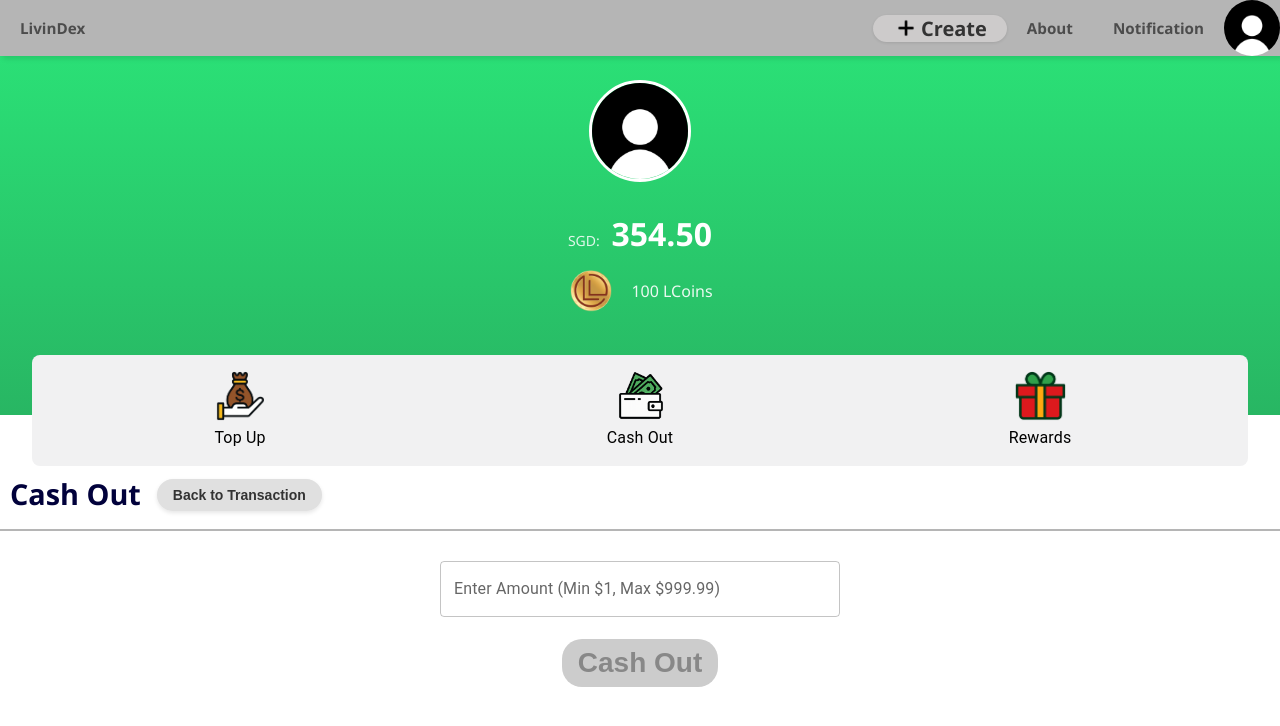
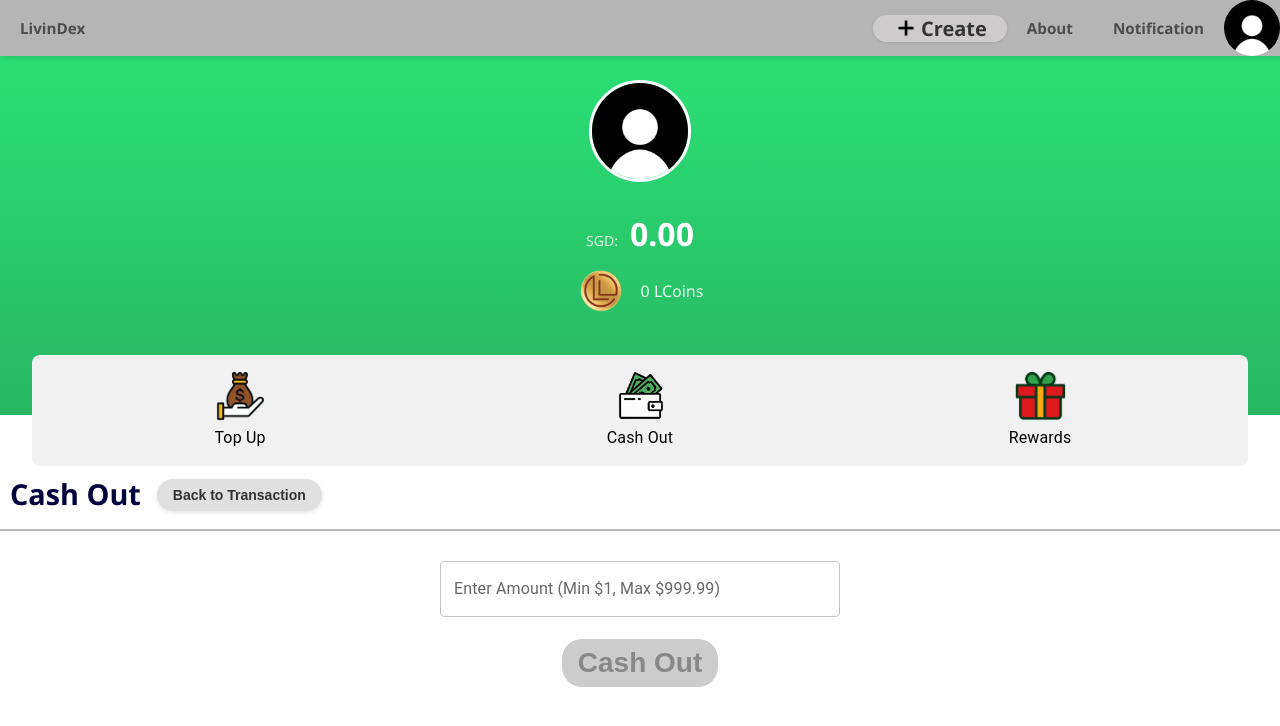
Before and after one commit to kinyean/LivinDex, a React (Create React App) app in the folder my-app/Frontend/: page /wallet/cash_out in a window 1280 px wide. Shown: the top 726 px of the page. Built offline with nearby package versions, Linux system fonts and the light colour scheme; no server answers; sample sign-in values are in the browser's storage; a web font is replaced by a local one.

Commit message:
Link to Backend

```diff
--- a/my-app/Frontend/src/Components/Wallet/WalletHeader.tsx
+++ b/my-app/Frontend/src/Components/Wallet/WalletHeader.tsx
@@ -24,7 +24,7 @@ const WalletHeader: React.FC<WalletHeaderProps> = ({
         <h1 className="wallet_name">
           {userData.firstName} {userData.lastName}
         </h1>
-        <p className="wallet)SGD">
+        <p className="wallet_SGD">
           <span className="wallet_currency">SGD: </span>
           <span className="wallet_amount">{balance}</span>
         </p>
--- a/my-app/Frontend/src/Pages/Profile/GetProfile.tsx
+++ b/my-app/Frontend/src/Pages/Profile/GetProfile.tsx
@@ -5,6 +5,8 @@ export const createUserApi = async (uid: string, userData: {
   lastName: string | null; //last name optional
   phone: string | null;
   bio: string;
+  SGD: number,
+  LCoin: number,
 }) => {
     const res = await BaseAPI.post(`/users`, {
         uid,
--- a/my-app/Frontend/src/Pages/Profile/Registration.tsx
+++ b/my-app/Frontend/src/Pages/Profile/Registration.tsx
@@ -36,7 +36,9 @@ const Registration: React.FC = () => {
               firstName: userd.name,
               lastName: "",
               phone: "",
-              bio: ""
+              bio: "",
+              SGD: 0,
+              LCoin: 0
             });
 
             await BaseAPI.post("/auth/register", {
--- a/my-app/Frontend/src/Pages/Wallet/Cash_Out.tsx
+++ b/my-app/Frontend/src/Pages/Wallet/Cash_Out.tsx
@@ -19,6 +19,8 @@ const Cash_Out: React.FC = () => {
   const [userData, setUserData] = useState({
     firstName: "",
     lastName: "",
+    SGD: 0,
+    LCoin: 0
   });
 
   useEffect(() => {
@@ -44,8 +46,8 @@ const Cash_Out: React.FC = () => {
       <Navbar />
       <WalletHeader
         userData={userData}
-        balance="354.50"
-        lCoins={100}
+        balance={(userData.SGD / 100).toFixed(2)}
+        lCoins={userData.LCoin}
         avatar={Logo}
       />
 
--- a/my-app/Frontend/src/Pages/Wallet/Rewards.tsx
+++ b/my-app/Frontend/src/Pages/Wallet/Rewards.tsx
@@ -17,6 +17,8 @@ const Rewards: React.FC = () => {
   const [userData, setUserData] = useState({
     firstName: "",
     lastName: "",
+    SGD: 0,
+    LCoin: 0
   });
 
   useEffect(() => {
@@ -42,8 +44,8 @@ const Rewards: React.FC = () => {
       <Navbar />
       <WalletHeader
         userData={userData}
-        balance="354.50"
-        lCoins={100}
+        balance={(userData.SGD / 100).toFixed(2)}
+        lCoins={userData.LCoin}
         avatar={Logo}
       />
 
--- a/my-app/Frontend/src/Pages/Wallet/Top_Up.tsx
+++ b/my-app/Frontend/src/Pages/Wallet/Top_Up.tsx
@@ -20,6 +20,8 @@ const Top_Up: React.FC = () => {
   const [userData, setUserData] = useState({
     firstName: "",
     lastName: "",
+    SGD: 0,
+    LCoin: 0
   });
 
   useEffect(() => {
@@ -45,8 +47,8 @@ const Top_Up: React.FC = () => {
       <Navbar />
       <WalletHeader
         userData={userData}
-        balance="354.50"
-        lCoins={100}
+        balance={(userData.SGD / 100).toFixed(2)}
+        lCoins={userData.LCoin}
         avatar={Logo}
 
       />
--- a/my-app/Frontend/src/Pages/Wallet/Wallet.tsx
+++ b/my-app/Frontend/src/Pages/Wallet/Wallet.tsx
@@ -16,6 +16,8 @@ const Wallet: React.FC = () => {
   const [userData, setUserData] = useState({
     firstName: "",
     lastName: "",
+    SGD: 0,
+    LCoin: 0
   });
 
   useEffect(() => {
@@ -41,8 +43,8 @@ const Wallet: React.FC = () => {
       <Navbar />
       <WalletHeader
         userData={userData}
-        balance="354.50"
-        lCoins={100}
+        balance={(userData.SGD / 100).toFixed(2)}
+        lCoins={userData.LCoin}
         avatar={Logo}
       />
 
```
Also changed, not shown: 1 other file (tests, documents, lock files or other folders).
